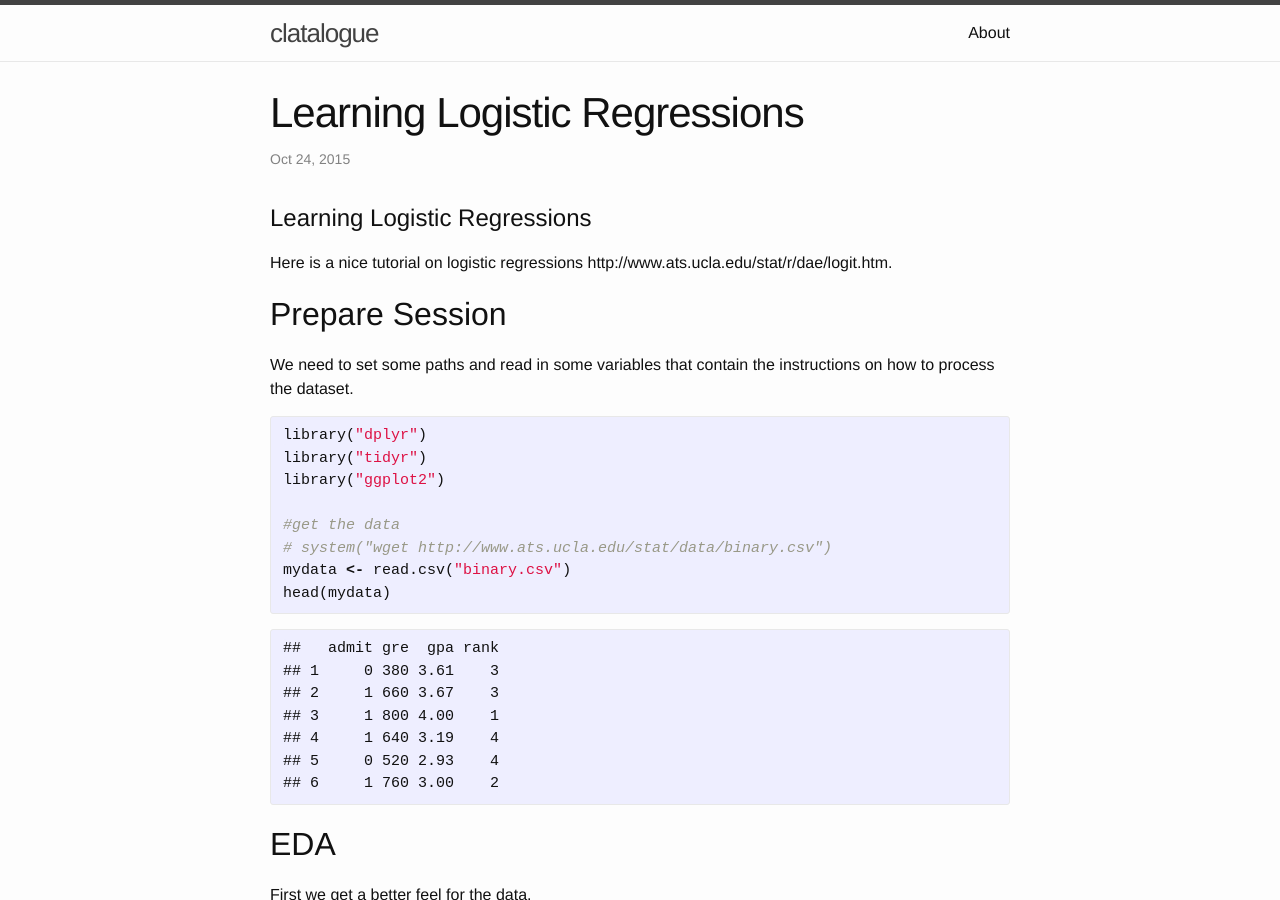
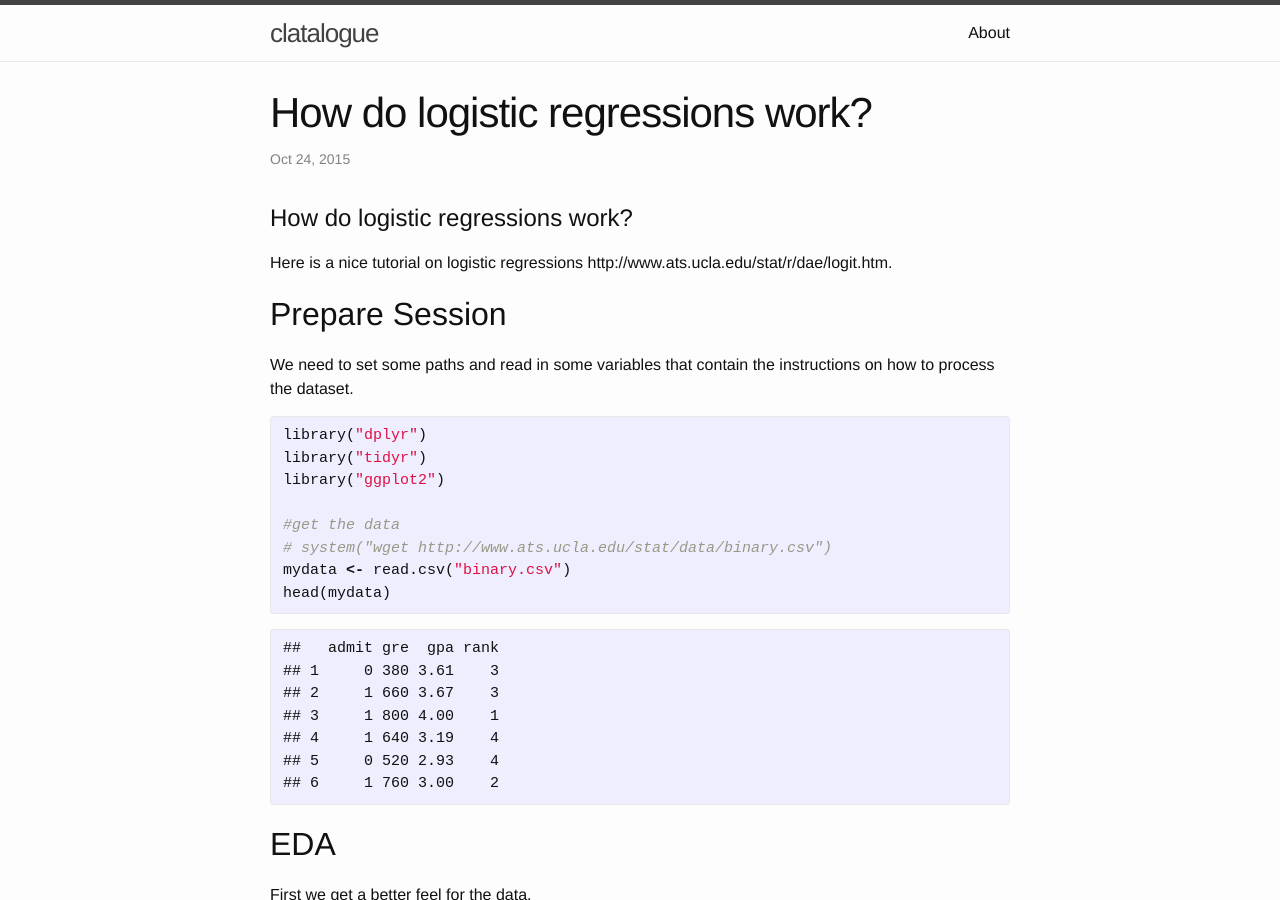
Before and after one commit to cnjr2/cnjr2.github.io, a Jekyll site: the page built from _posts/2015-10-24-gre.md, in a window 1280 px wide and 900 px high. Built offline with Jekyll 4.4.1, drawn with Linux system fonts in a browser that asks for light colours.

Commit message:
updated tile of gre post

```diff
--- a/_posts/2015-10-24-gre.md
+++ b/_posts/2015-10-24-gre.md
@@ -1,6 +1,6 @@
 ---
 layout: post
-title: "Learning Logistic Regressions"
+title: "How do logistic regressions work?"
 date: "2015-10-24"
 categories: jekyll update
 output:
@@ -12,7 +12,7 @@ output:
 
 
 
-# Learning Logistic Regressions
+# How do logistic regressions work?
 
 Here is a nice tutorial on logistic regressions http://www.ats.ucla.edu/stat/r/dae/logit.htm.
 
```
